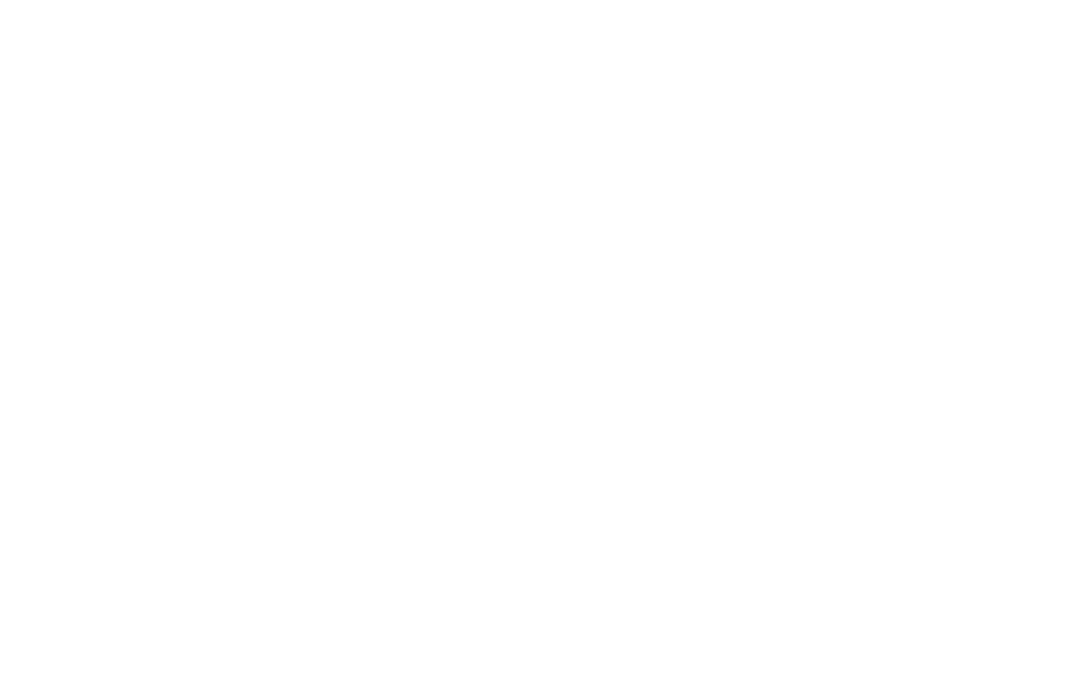
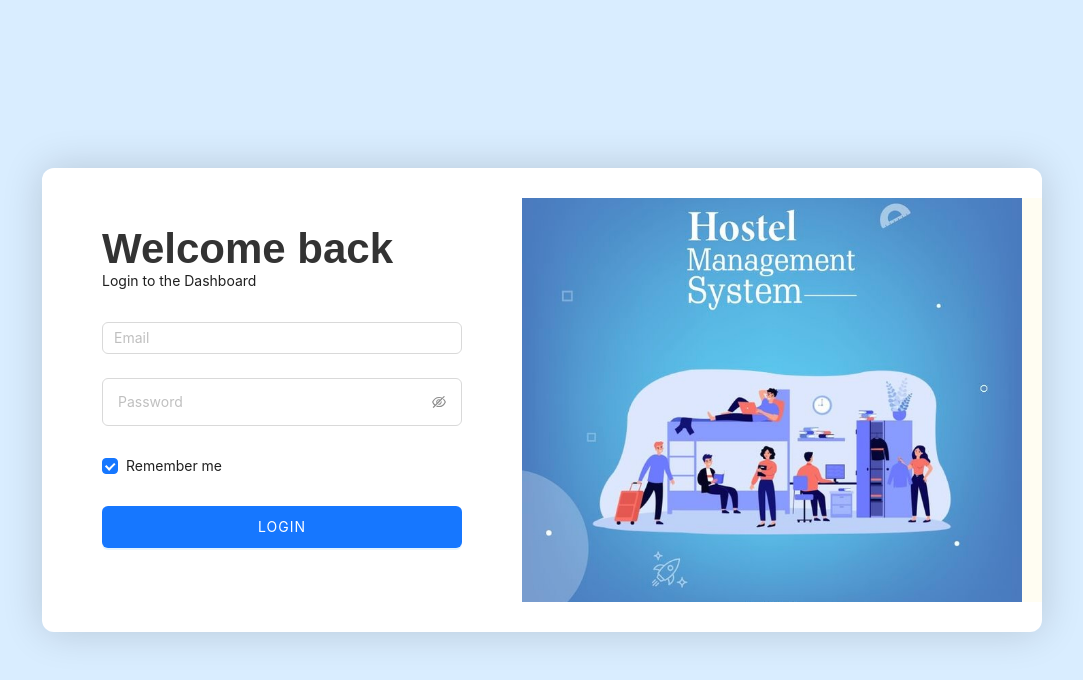
Before and after one commit to ERP-GBPUAT/module-7, a React (Create React App) app: page /login in a window 1280 px wide. Before the commit this address had no page. Shown: the top 680 px of the page, without its empty margins (98-1181 px from the left). Built offline with nearby package versions, Linux system fonts and the light colour scheme.

Commit message:
nearly finished

```diff
--- a/src/App.js
+++ b/src/App.js
@@ -4,13 +4,20 @@ import Navbar from './Components/Navbar';
 import Profile from './Components/Student/Profile';
 import { BrowserRouter as Router, Routes, Route } from "react-router-dom";
 import Aprofile from './Components/Admin/Aprofile';
+import { Login } from './Components/Login';
 
 function App() {
   const [isstudent,setIsstudent] = useState(false);
+  const [isLoggedIn,setIsLoggedIn] = useState(false);
+  const [userdetails,setUserdetails] = useState({});
   return (
       <>
       <Router>
         <Routes>
+        <Route path='/login' element={
+           <>
+            <Login isLoggedIn={isLoggedIn}  setIsLoggedIn={setIsLoggedIn} userdetails={userdetails}  setUserdetails={setUserdetails}/>
+           </>} />
            <Route path='/student' element={
            <>
            <Navbar isstudent={true}/>
--- a/src/Components/Login.js
+++ b/src/Components/Login.js
@@ -0,0 +1,100 @@
+import React, { useState, useEffect } from 'react'
+import { useNavigate } from "react-router-dom";
+// import toast, { Toaster } from 'react-hot-toast';
+import { Button, Checkbox, Form, Input } from 'antd';
+// import backebdEndpoint from '../../endpoint';
+// import isLoggedIn from '../../utils/isLoggedIn';
+import "./login.css"
+// import axios from 'axios';
+export const Login = ({ setUserdetails,setIsLoggedIn,isLoggedIn,userdetails}) => {
+    const [email, setEmail] = useState('student@gmail.com')
+    const [password, setPassword] = useState('student')
+    const [loading, setLoading] = useState(false)
+    const [failed,setfailed] = useState(false);
+    const navigate = useNavigate();
+
+    useEffect(() => {
+        if (isLoggedIn) {
+            window.localStorage.setItem("userdetails",JSON.stringify(userdetails));
+            if(userdetails.level == 0){
+                navigate("/student");
+            }
+            else if(userdetails.level == 1 || userdetails.level == 2 || userdetails.level == 3){
+                navigate("/admin");
+            }
+        }
+    }, [userdetails])
+
+    const loginUser = ()=>{
+        fetch("http://localhost:8080/hostelcomplaint/login",{
+            method:"POST",
+            headers:{
+                "Content-Type":"application/json",
+            },
+            body:JSON.stringify({
+                email:email,
+                password:password
+            })
+        }).then((res)=>res.json()).then((data)=>{
+            console.log(data.data);
+            if(data.message === "sucess"){
+                setUserdetails(data.data);
+                setIsLoggedIn(true);
+            }
+            else {
+                setfailed(true);
+            }
+        })
+    }
+    return (
+        <div className="login-page">
+            <div className="login-box">
+                <div className="illustration-wrapper">
+                    <img src="images/hostel_poster.jpeg" alt="Login" style={{
+                        paddingRight:"20px"
+                    }}/>
+                </div>
+                <Form
+                    name="login-form"
+                    initialValues={{ remember: true }}
+                    // onFinish={onFinish}
+                    // onFinishFailed={onFinishFailed}
+                >
+                    <p className="form-title">Welcome back</p>
+                    <p>Login to the Dashboard</p>
+                    <Form.Item
+                        name="email"
+                        rules={[{ required: true, message: 'Please input your email!' }]}
+                    >
+                        <Input
+                            placeholder="Email"
+                            value={email}
+                            onChange={e => setEmail(e.target.value)}
+                        />
+                    </Form.Item>
+
+                    <Form.Item
+                        name="password"
+                        rules={[{ required: true, message: 'Please input your password!' }]}
+                    >
+                        <Input.Password
+                            placeholder="Password"
+                            value={password}
+                            onChange={e => setPassword(e.target.value)}
+                        />
+                    </Form.Item>
+
+                    <Form.Item name="remember" valuePropName="checked">
+                        <Checkbox>Remember me</Checkbox>
+                    </Form.Item>
+
+                    <Form.Item>
+                        <Button type="primary" htmlType="submit" className="login-form-button" loading={loading} onClick={()=>loginUser()}>
+                            LOGIN
+                        </Button>
+                    </Form.Item>
+                </Form>
+            </div>
+        </div>
+    );
+};
--- a/src/Components/Navbar.js
+++ b/src/Components/Navbar.js
@@ -1,9 +1,10 @@
 import React, { Component, useState } from "react";
-import { Link } from "react-router-dom";
+import { Link, useNavigate } from "react-router-dom";
 import { FontAwesomeIcon } from "@fortawesome/react-fontawesome";
 import { faHouse } from "@fortawesome/free-solid-svg-icons";
 import { faArrowRightFromBracket } from "@fortawesome/free-solid-svg-icons";
 import { faPowerOff } from "@fortawesome/free-solid-svg-icons";
+
 // import Modal from './Student/Modal';
 import { Modal } from "antd";
 import Complaint from './Student/Complaint';
@@ -12,7 +13,7 @@ import "./Navbar.css";
 
 function Navbar({isstudent}) {
   const [showModal, setShowModal] = useState(false);
-//  const navigate = useNavigate();
+ const navigate = useNavigate();
 //  function home(e) {
 //    navigate(`/home`);
 //  }
@@ -91,12 +92,15 @@ function Navbar({isstudent}) {
                 style={{ fontSize : "20px" }}
               /> */}
             <form class="d-flex" role="search">
-              <button class="btn" type="submit" className="logout">
-                {/* <FontAwesomeIcon
-                  icon={faPowerOff}
-                  className="text-black"
-                  style={{ fontSize: "20px", marginRight: "8px" }}
-                /> */}
+              <button class="btn" type="submit" className="logout" onClick={()=>{
+
+                window.location.reload();
+                window.localStorage.removeItem("userdetails");
+                window.location.reload();
+                navigate("/login");
+                window.location.reload();
+
+              }}>
                 <FontAwesomeIcon
                   icon={faArrowRightFromBracket}
                   style={{ fontSize: "20px", marginRight:"8px" }}
--- a/src/Components/Student/Complaint.js
+++ b/src/Components/Student/Complaint.js
@@ -1,9 +1,8 @@
 import React, { useState } from "react";
 import { Link } from "react-router-dom";
 import './styles.css';
-import { Input } from "antd";
 function Complaint (
-  {isstudent,setShowModal}
+  {isstudent,setShowModal,user}
 ) {
     const [complaintdata , setComplaintData] = useState({});
     const submitData = async()=>{
@@ -43,7 +42,7 @@ function Complaint (
             <label for="autoSizingInput" class="form-label" style={{
               fontSize:"16px"
             }}>
-              Student ID
+              Registration ID
             </label>
             <input
               type="number"
--- /dev/null
+++ b/src/Components/Student/FilterDropDown.js
@@ -0,0 +1,14 @@
+import Dropdown from 'react-bootstrap/Dropdown';
+import DropdownButton from 'react-bootstrap/DropdownButton';
+
+function FilterDropDown({style,getfilteredComplaints,user}) {
+  return (
+    <DropdownButton id="dropdown-basic-button" title="Filter" style={style}>
+      <Dropdown.Item href="#/action-1" onClick={()=>getfilteredComplaints("approved",user.reg_id)}>Approved</Dropdown.Item>
+      <Dropdown.Item href="#/action-2" onClick={()=>getfilteredComplaints("rejected",user.reg_id)}>Rejected</Dropdown.Item>
+      <Dropdown.Item href="#/action-3" onClick={()=>getfilteredComplaints("pending",user.reg_id)}>Pending</Dropdown.Item>
+    </DropdownButton>
+  );
+}
+
+export default FilterDropDown;
--- /dev/null
+++ b/src/Components/login.css
@@ -0,0 +1,113 @@
+::-webkit-scrollbar {
+    width: 8px;
+}
+
+::-webkit-scrollbar-track {
+    background-color: #aaa;
+}
+
+::-webkit-scrollbar-thumb {
+    background-color: #335ddc;
+    border-radius: 8px;
+}
+
+body {
+    font-family: 'Open Sans', -apple-system, BlinkMacSystemFont, 'Segoe UI', 'Oxygen',
+        'Ubuntu', 'Cantarell', 'Fira Sans', 'Droid Sans', 'Helvetica Neue',
+}
+
+.login-page {
+    display: flex;
+    justify-content: center;
+    align-items: center;
+    min-height: 100vh;
+    background: #d9edff;
+}
+
+.login-box {
+    display: flex;
+    justify-content: space-between;
+    align-items: center;
+    flex-direction: row-reverse;
+    max-width: 1000px;
+    background-color: white;
+    box-shadow: 0 0 40px rgba(0, 0, 0, 0.16);
+    overflow: hidden;
+    margin: 0 auto;
+    border-radius: 12px;
+}
+
+#login-form {
+    flex: 1 0 100%;
+    max-width: 480px;
+    width: 100%;
+    padding: 60px;
+}
+
+#login-form p {
+    margin-bottom: 30px;
+}
+
+#login-form p.form-title {
+    color: #333333;
+    font-family: 'Josefin Sans', sans-serif;
+    font-size: 42px;
+    font-weight: bold;
+    line-height: 1;
+    margin-bottom: 0;
+}
+
+#login-form .ant-form-item-label>label.ant-form-item-required::before {
+    display: none;
+}
+
+.ant-form-item-control-input-content {
+    text-align: left;
+}
+
+#login-form .ant-input-affix-wrapper {
+    padding: 12px 15px;
+}
+
+#login-form_username {
+    height: 48px;
+}
+
+#login-form .ant-btn {
+    height: 42px;
+    letter-spacing: 1px;
+    border-radius: 6px;
+}
+
+.login-form-button {
+    width: 100%;
+}
+
+.illustration-wrapper {
+    display: flex;
+    align-items: flex-end;
+    max-width: 800px;
+    min-height: 100%;
+    background-color: #fffdf2;
+}
+
+.illustration-wrapper img {
+    display: block;
+    width: 100%;
+}
+
+@media screen and (max-width: 1023px) {
+    .login-box {
+        flex-direction: column;
+        box-shadow: none;
+    }
+
+    .illustration-wrapper {
+        max-width: 100%;
+        min-height: auto;
+    }
+
+    #login-form {
+        max-width: 100%;
+    }
+}
--- a/src/Containers/Dropdown.js
+++ b/src/Containers/Dropdown.js
@@ -1,12 +1,12 @@
 import Dropdown from 'react-bootstrap/Dropdown';
 import DropdownButton from 'react-bootstrap/DropdownButton';
 
-function FilterDropDown({style,getfilteredComplaints}) {
+function FilterDropDown({style,getfilteredComplaints,admin}) {
   return (
     <DropdownButton id="dropdown-basic-button" title="Filter" style={style}>
-      <Dropdown.Item href="#/action-1" onClick={()=>getfilteredComplaints("approved")}>Approved</Dropdown.Item>
-      <Dropdown.Item href="#/action-2" onClick={()=>getfilteredComplaints("rejected")}>Rejected</Dropdown.Item>
-      <Dropdown.Item href="#/action-3" onClick={()=>getfilteredComplaints("pending")}>Pending</Dropdown.Item>
+      <Dropdown.Item href="#/action-1" onClick={()=>getfilteredComplaints("approved",admin.level)}>Approved</Dropdown.Item>
+      <Dropdown.Item href="#/action-2" onClick={()=>getfilteredComplaints("rejected",admin.level)}>Rejected</Dropdown.Item>
+      <Dropdown.Item href="#/action-3" onClick={()=>getfilteredComplaints("pending",admin.level)}>Pending</Dropdown.Item>
     </DropdownButton>
   );
 }
```
Also changed, not shown: src/Components/Admin/Aprofile.js (+24 -9 lines), src/Components/Student/Profile.js (+21 -19 lines), public/images/hostel_poster.jpeg (added).
